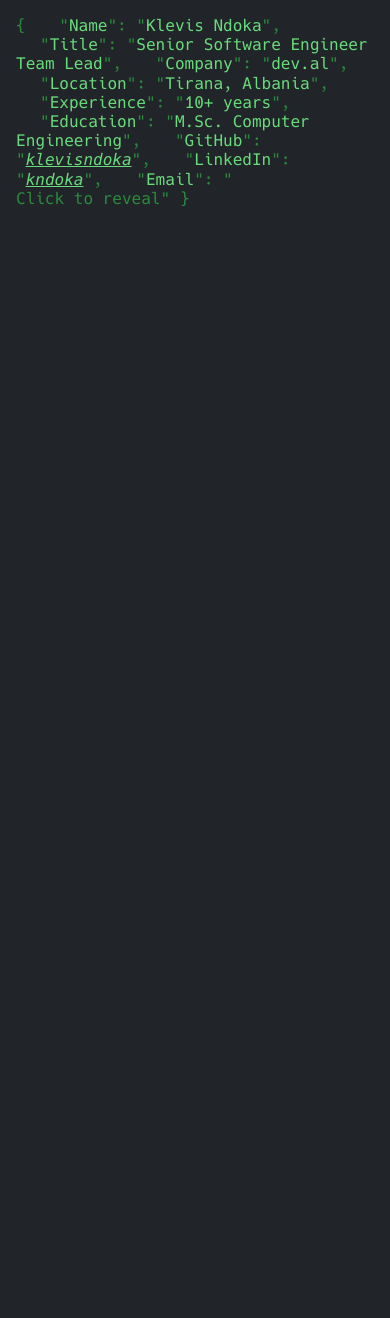
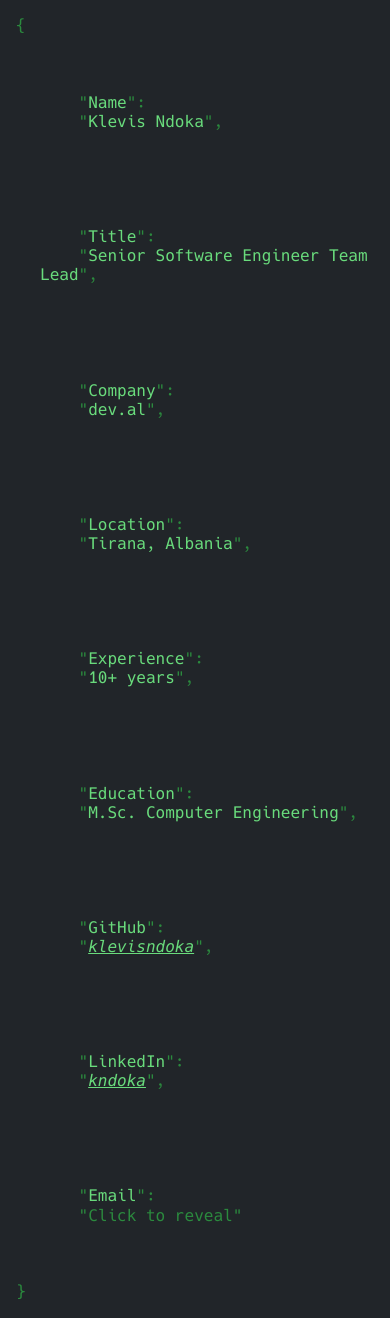
Before and after one commit to klevisndoka/klevisndoka.github.io, a Jekyll site: the page built from index.md, in a window 390 px wide. Built offline with Jekyll 4.4.1, drawn with Linux system fonts in a browser that asks for light colours; before the commit the page ends 900 px from its top, so only the background shows below that.

Commit message:
Beautify JSON formatting on mobile
- Use white-space: pre-wrap to preserve JSON structure
- Make top-level .my divs block elements for proper line breaks
- Make nested p.ms elements inline to reduce vertical spacing
- Maintain compact margins while keeping readable format

Generated with [Claude Code](https://claude.com/claude-code)
via [Happy](https://happy.engineering)

Co-Authored-By: Claude <noreply@anthropic.com>
Co-Authored-By: Happy <yesreply@happy.engineering>

```diff
--- a/_sass/_default.scss
+++ b/_sass/_default.scss
@@ -69,28 +69,25 @@ a:active {
 
 @media (max-width: 768px) {
   #json {
-    white-space: normal;
+    white-space: pre-wrap;
     word-wrap: break-word;
     overflow-wrap: break-word;
     overflow-x: hidden;
   }
 
-  .my {
+  #json > .my {
+    display: block;
     margin-top: 0;
     margin-bottom: 0;
-    display: inline;
   }
 
   .ms {
-    display: inline;
     margin-left: 0.75rem;
   }
 
   p.ms {
-    display: block;
+    display: inline;
     margin-left: 0.75rem;
-    margin-top: 0.25rem;
-    margin-bottom: 0.25rem;
   }
 }
 
```
